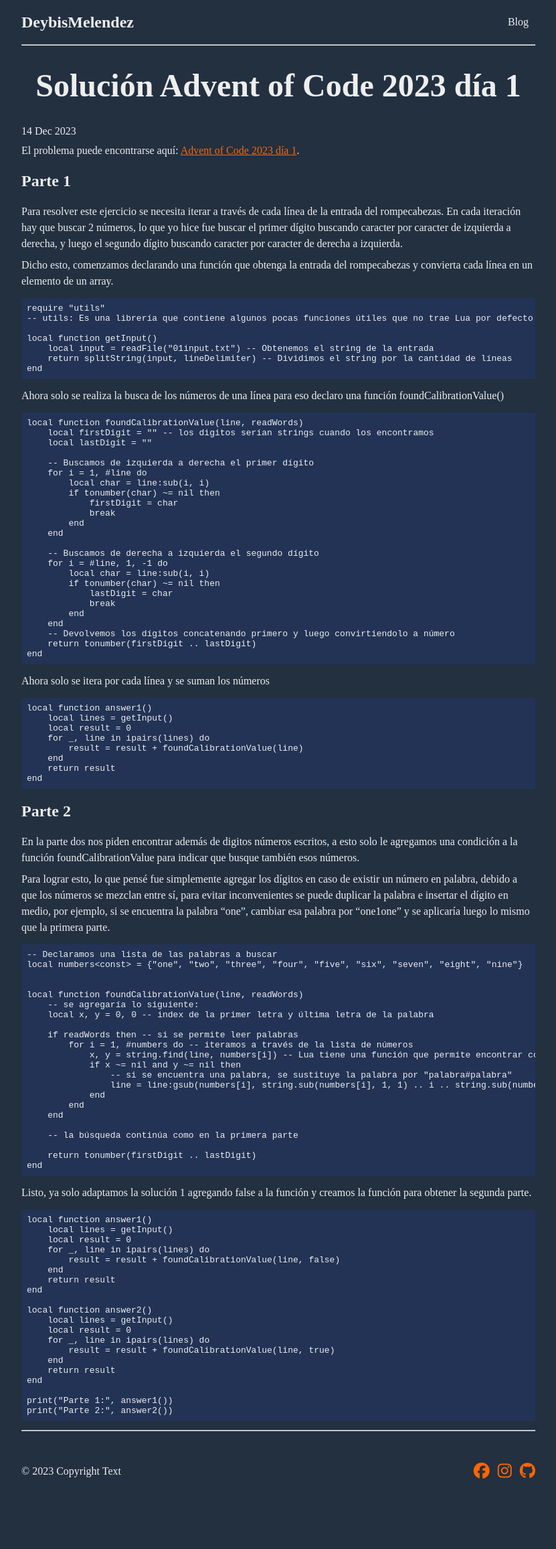
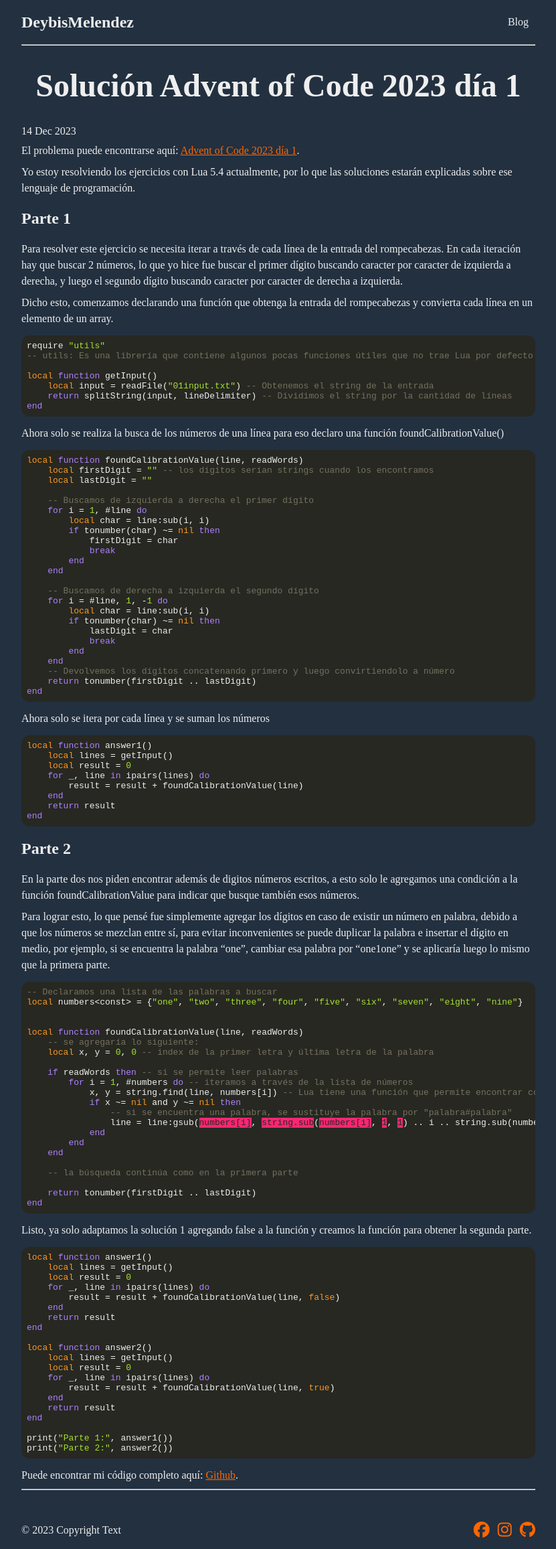
Before and after one commit to DeybisMelendez/deybismelendez.github.io, a Jekyll site: the page built from _posts/2023/2023-12-14-advent-of-code-01.md, in a window 1280 px wide. Shown: the whole page at 67% size, without its empty margins (224-1055 px from the left). Built offline with Jekyll 4.4.1, drawn with Linux system fonts in a browser that asks for light colours; nearby versions of some CDN libraries; before the commit the page ends 2225 px from its top, so only the background shows below that.

Commit message:
post añadido + estilo a code

```diff
--- a/_layouts/default.html
+++ b/_layouts/default.html
@@ -14,6 +14,7 @@
 		/>
 
 		<link rel="stylesheet" href="/assets/css/index.css" />
+		<link rel="stylesheet" href="/assets/css/rouge.base16.monokai.dark.css" />
 		{% feed_meta %} {% seo %}
 		<title>{{ page.title }}</title>
 	</head>
--- a/_posts/2023/2023-12-14-advent-of-code-01.md
+++ b/_posts/2023/2023-12-14-advent-of-code-01.md
@@ -4,6 +4,8 @@ layout: post
 ---
 
 El problema puede encontrarse aquí: [Advent of Code 2023 día 1](https://adventofcode.com/2023/day/1).
+
+Yo estoy resolviendo los ejercicios con Lua 5.4 actualmente, por lo que las soluciones estarán explicadas sobre ese lenguaje de programación.
 
 ## Parte 1
 
@@ -122,3 +124,5 @@ end
 print("Parte 1:", answer1())
 print("Parte 2:", answer2())
 {% endhighlight %}
+
+Puede encontrar mi código completo aquí: [Github](https://github.com/DeybisMelendez/AdventOfCode).
--- a/assets/css/index.css
+++ b/assets/css/index.css
@@ -186,13 +186,7 @@ tr:nth-child(even) {
 .fa:hover {
 	color: var(--link-hover-color);
 }
-/* CODE STYLES*/
-pre {
-	background-color: var(--bg2-color);
-	font-family: monospace;
-	padding: 0.5rem;
-	overflow-x: scroll;
-}
+
 figure {
 	margin: 0;
 }
--- /dev/null
+++ b/assets/css/rouge.base16.monokai.dark.css
@@ -0,0 +1,89 @@
+/* CODE STYLES*/
+pre {
+	background-color: var(--bg2-color);
+	font-family: monospace;
+	padding: 0.5rem;
+  border-radius: 12px;
+	overflow-x: scroll;
+  color: #f8f8f2;
+  background-color: #272822;
+}
+
+table td { padding: 5px; }
+table pre { margin: 0; }
+.w {
+  color: #f8f8f2;
+  background-color: #272822;
+}
+.err {
+  color: #272822;
+  background-color: #f92672;
+}
+ .c,  .ch,  .cd,  .cm,  .cpf,  .c1,  .cs {
+  color: #75715e;
+}
+ .cp {
+  color: #f4bf75;
+}
+ .nt {
+  color: #f4bf75;
+}
+ .o,  .ow {
+  color: #f8f8f2;
+}
+ .p,  .pi {
+  color: #f8f8f2;
+}
+ .gi {
+  color: #a6e22e;
+}
+ .gd {
+  color: #f92672;
+}
+ .gh {
+  color: #66d9ef;
+  background-color: #272822;
+  font-weight: bold;
+}
+ .k,  .kn,  .kp,  .kr,  .kv {
+  color: #ae81ff;
+}
+ .kc {
+  color: #fd971f;
+}
+ .kt {
+  color: #fd971f;
+}
+ .kd {
+  color: #fd971f;
+}
+ .s,  .sa,  .sb,  .sc,  .dl,  .sd,  .s2,  .sh,  .sx,  .s1 {
+  color: #a6e22e;
+}
+ .sr {
+  color: #a1efe4;
+}
+ .si {
+  color: #cc6633;
+}
+ .se {
+  color: #cc6633;
+}
+ .nn {
+  color: #f4bf75;
+}
+ .nc {
+  color: #f4bf75;
+}
+ .no {
+  color: #f4bf75;
+}
+ .na {
+  color: #66d9ef;
+}
+ .m,  .mb,  .mf,  .mh,  .mi,  .il,  .mo,  .mx {
+  color: #a6e22e;
+}
+ .ss {
+  color: #a6e22e;
+}
```
Also changed, not shown: _posts/2023/2023-12-14-advent-of-code-02.md (added, +132 -0 lines).
